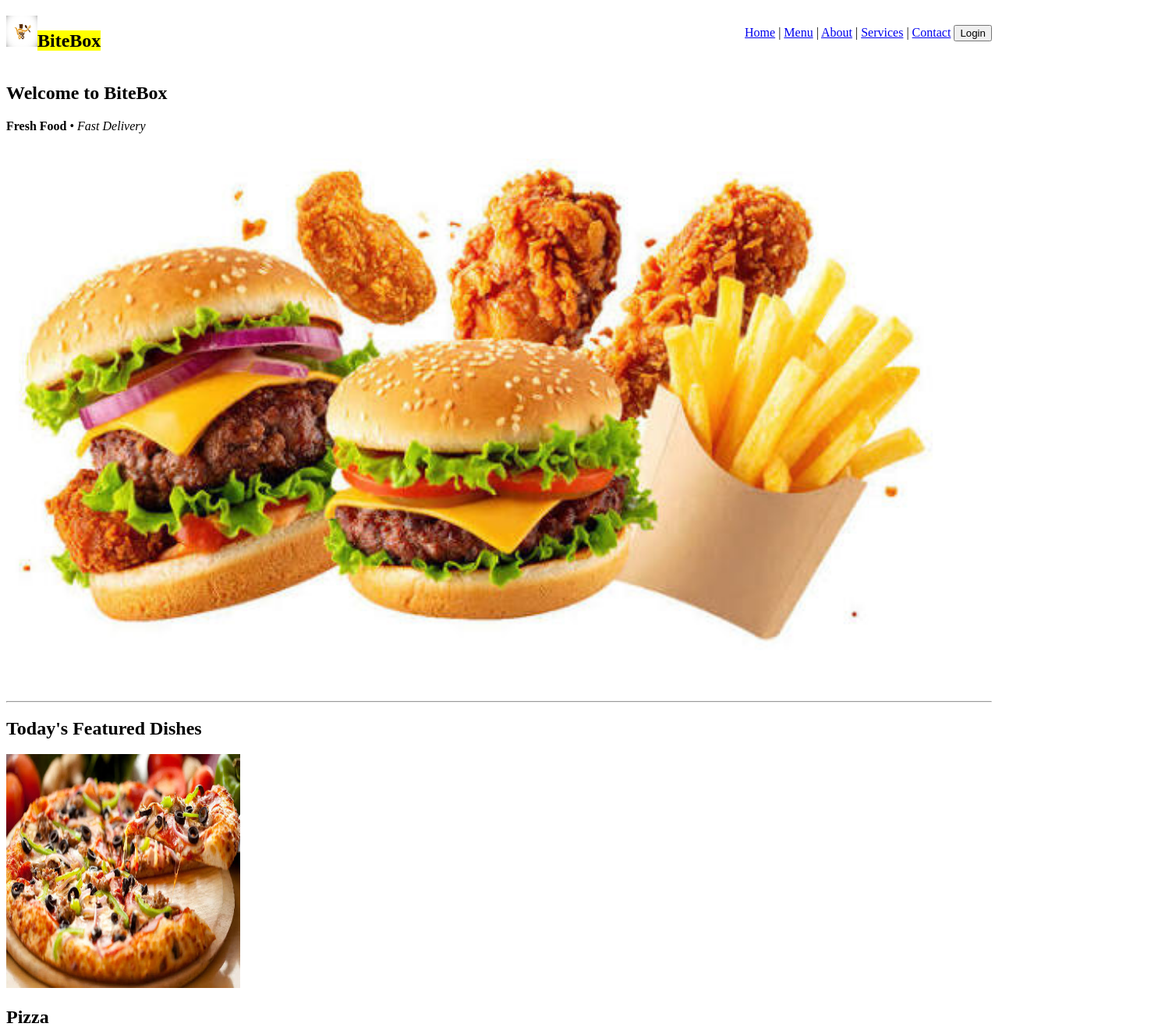
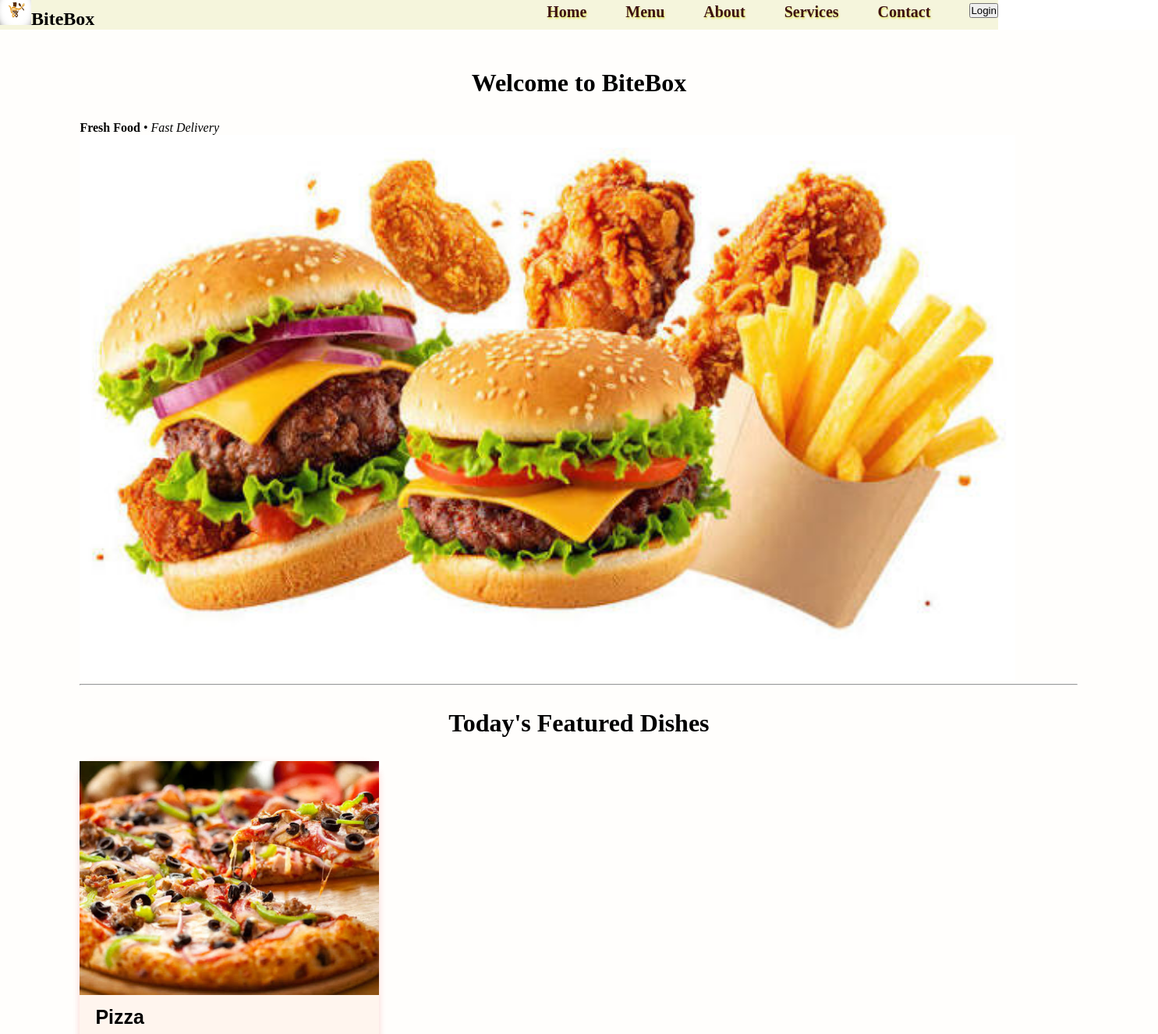
Before and after one commit to Esha0388/BiteBoxGroup4, a plain HTML site: page index.html in a window 1280 px wide. Shown: the part 8-1334 px from the top of the page at 78% size, 1485 px wide, since content can reach past the window. Drawn offline with Linux system fonts and the light colour scheme.

Commit message:
Added CSS styling

```diff
--- a/index.html
+++ b/index.html
@@ -18,16 +18,16 @@
     <!-- Restaurant Name -->
     <nav>
         <div class="navbar">
-            <h1 id="Bitebox"><img src="./assets/images/logo.jpg" height="40" width="40"><mark>BiteBox</mark></h1>
-           <div>
+            <h1 id="Bitebox"><img src="./assets/images/logo.jpg" height="40" width="40"><span>BiteBox</span></h1>
+           <div class="MenuTabs">
              <a class="nav-link" href="index.html">Home</a>
-            |
+
             <a class="nav-link" href="Menu.html">Menu</a>
-            |
+
             <a class="nav-link" href="About.html">About</a>
-            |
+
             <a class="nav-link" href="Services.html"> Services</a>
-            |
+
             <a class="nav-link"href="Contact.html">Contact</a>
 
 
@@ -62,7 +62,7 @@
 
         <section>
             <h2>Today's Featured Dishes</h2>
-            <div>
+            <div class="card">
                 <img src="./assets/images/pizzaindex.jpg" alt="Pizza" height="300" width="300">
                 <h2>Pizza</h2>
                 <p>
--- a/styles/style.css
+++ b/styles/style.css
@@ -1,7 +1,54 @@
 
+*{
+    margin:0;
+    padding:0;
+}
 .navbar{
     display:flex;
     justify-content:space-between;
-    align-items:center
+    align-items:center;
+    background-color:beige;
+    gap:30px;
+}
 
+.nav-link{
+    text-decoration:none;
+    color: rgb(61, 18, 18);
+    font-size:20px;
+    text-shadow:1px 2px 2px rgb(227, 231, 104);
+    font-weight:bold;
 }
+.MenuTabs{
+    display:flex;
+    gap:50px;
+}
+
+main{
+    width:100%;
+    padding:20px 8%;
+    background-color:rgb(255, 254, 252);
+}
+
+main section>h2{
+    text-align:center;
+    font-size:32px;
+    color:black;
+    margin:30px 20px;
+}
+
+.card{
+    background-color:seashell;
+    width:30%;
+    border-radius:20px;
+    box-shadow: rgba(231, 69, 69, 0.24) 0px 3px 8px;
+}
+.card>img{
+    width:100%;
+    height:300px;
+    object-fit:cover;
+}
+.card > h2{
+    font-size:25px;
+    font-family:Arial, Helvetica, sans-serif;
+    margin:10px 20px;
+}
```
